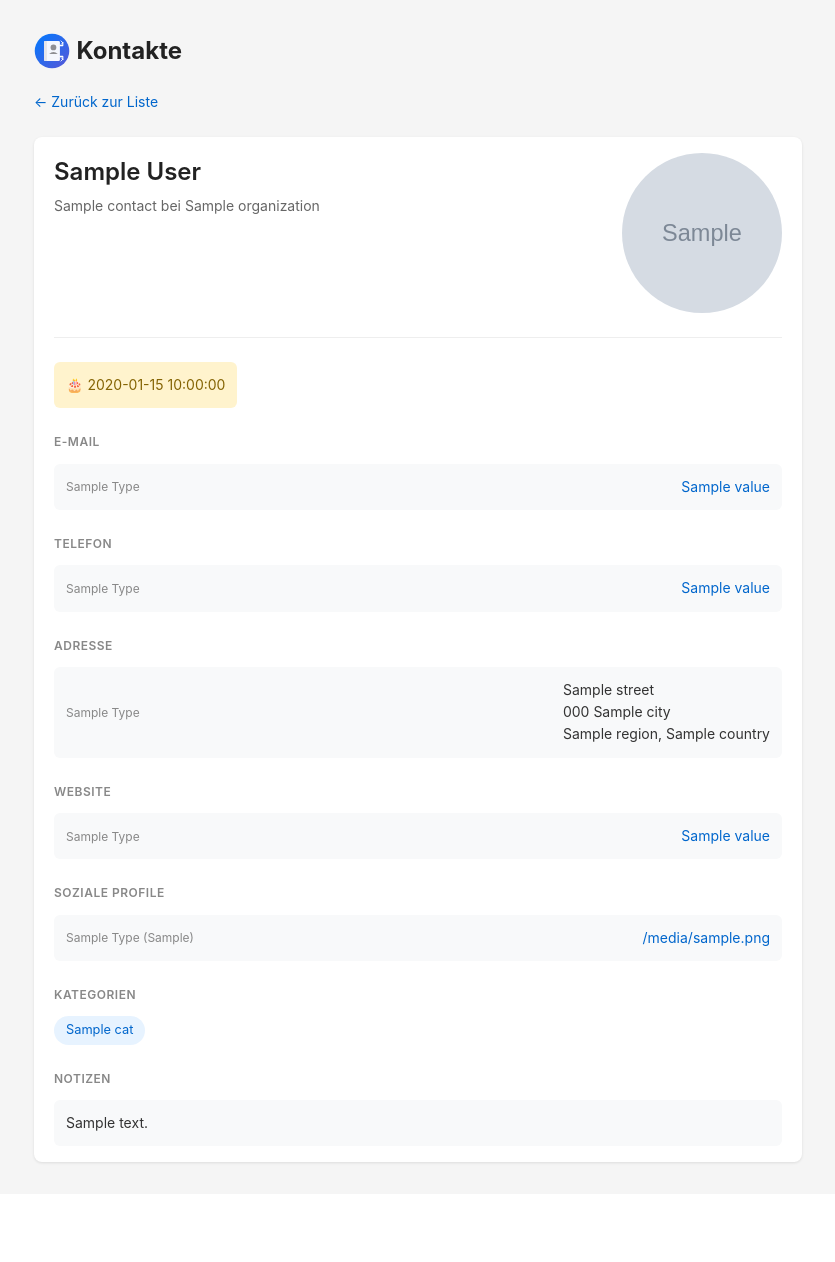
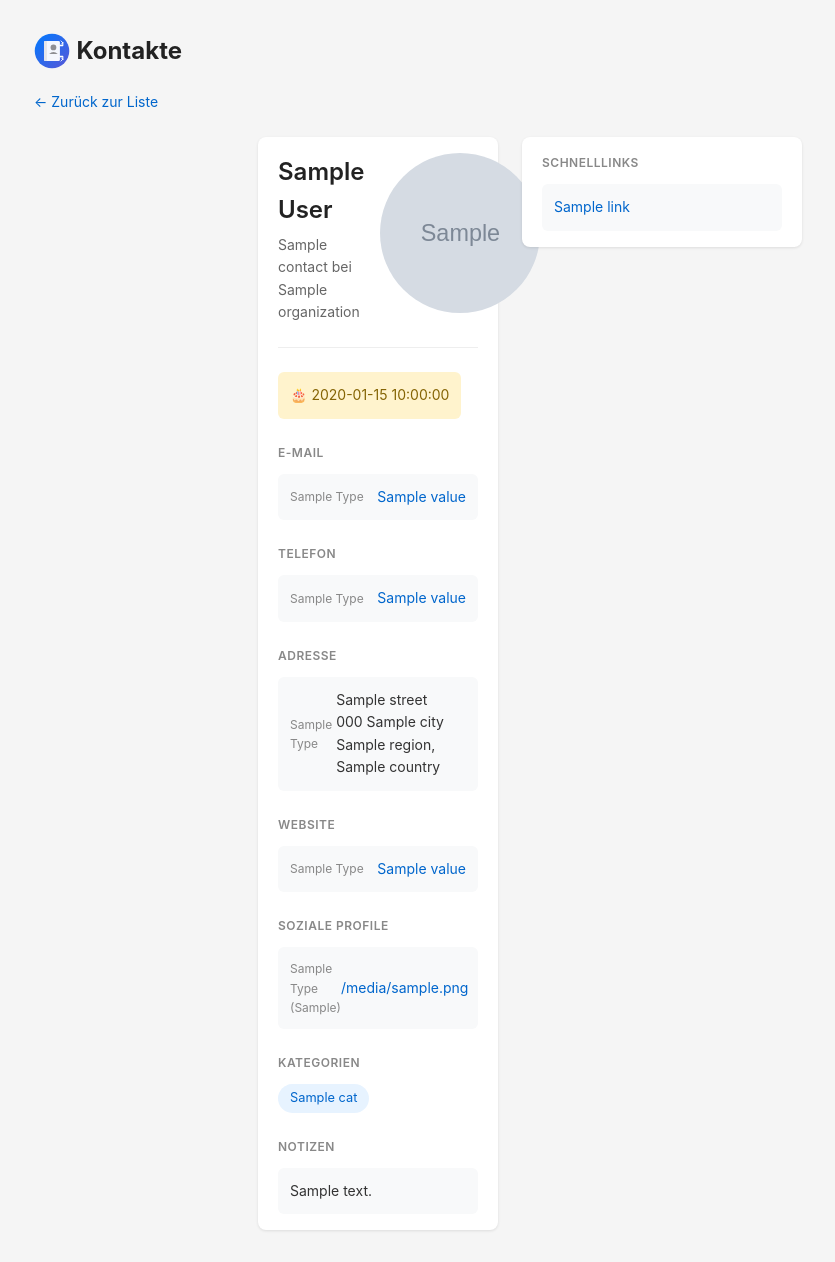
Before and after one commit to skoelle/icloud-contacts-sync, a FastAPI app: template src/api/templates/contact.html in a window 1280 px wide. Shown: the whole page, without its empty margins (222-1057 px from the left). Before the commit the page ends 1165 px from the top, so only its background shows below. Run offline with FastAPI, Linux system fonts and the light colour scheme; the template is opened without the code that fills it: most values are stand-ins (such as "Sample title", 1, 10 or a date in 2020); grey boxes marked "Sample" are stand-in pictures.

Commit message:
web custom links

```diff
--- a/src/api/main.py
+++ b/src/api/main.py
@@ -354,6 +354,15 @@ def web_contact(
 
     contact = _row_to_contact_out(row)
 
+    custom_links = []
+    contact_account = contact.get("account")
+    if contact_account:
+        accounts = Config.load_accounts()
+        for acc in accounts:
+            if acc.name == contact_account:
+                custom_links = acc.custom_links
+                break
+
     return templates.TemplateResponse(
         "contact.html",
         {
@@ -363,5 +372,6 @@ def web_contact(
             "show_all": show_all,
             "contact": contact,
             "search": search or "",
+            "custom_links": custom_links,
         },
     )
--- a/src/api/templates/contact.html
+++ b/src/api/templates/contact.html
@@ -48,11 +48,48 @@
             text-decoration: underline;
         }
 
+        .contact-layout {
+            display: flex;
+            gap: 1.5rem;
+            align-items: flex-start;
+        }
+
         .contact-card {
             background: #fff;
             border-radius: 8px;
             padding: 1rem 1.25rem;
             box-shadow: 0 1px 3px rgba(0,0,0,0.1);
+            flex: 1;
+            min-width: 0;
+        }
+
+        .custom-links-box {
+            width: 280px;
+            flex-shrink: 0;
+            background: #fff;
+            border-radius: 8px;
+            padding: 1rem 1.25rem;
+            box-shadow: 0 1px 3px rgba(0,0,0,0.1);
+        }
+
+        .links-spacer {
+            flex: 1;
+        }
+
+        .quicklink-item {
+            display: block;
+            padding: 0.75rem;
+            background: #f8f9fa;
+            border-radius: 6px;
+            color: #0066cc;
+            text-decoration: none;
+            font-size: 0.875rem;
+            transition: background 0.15s ease;
+        }
+
+        .quicklink-item:hover {
+            background: #e7f3ff;
+            text-decoration: underline;
         }
 
         .contact-header {
@@ -224,12 +261,26 @@
         .contact-photo:hover {
             transform: scale(1.03);
         }
+
+        @media (max-width: 1100px) {
+            .custom-links-box,
+            .links-spacer {
+                display: none;
+            }
+
+            .contact-layout {
+                display: block;
+            }
+        }
     </style>
 </head>
 <body>
     <div class="container">
         <h1><a href="/" style="text-decoration:none;color:inherit;display:inline-flex;align-items:center;gap:0.4rem"><img src="/static/favicon.svg" alt="" style="height:1.5em;width:1.5em;vertical-align:middle">Kontakte</a></h1>
         <a href="/search{% if search %}?search={{ search }}{% endif %}" class="back-link">← Zurück zur Liste</a>
+
+        <div class="contact-layout">
+            <div class="links-spacer"></div>
 
             <div class="contact-card">
                 <div class="contact-header">
@@ -353,6 +404,20 @@
                 </div>
                 {% endif %}
             </div>
+
+            {% if custom_links %}
+            <div class="custom-links-box">
+                <div class="section-title">Schnelllinks</div>
+                <div class="section-list">
+                    {% for link in custom_links %}
+                    <a href="{{ link.url | replace('[fullname]', contact.full_name or '') }}" target="_blank" class="quicklink-item">
+                        {{ link.label }}
+                    </a>
+                    {% endfor %}
+                </div>
+            </div>
+            {% endif %}
+        </div>
     </div>
 
     {% if contact.photo_url %}
```
Also changed, not shown: src/config.py (+5 -2 lines), 1 other file. Lines whose indentation alone changed are shown as unchanged.
